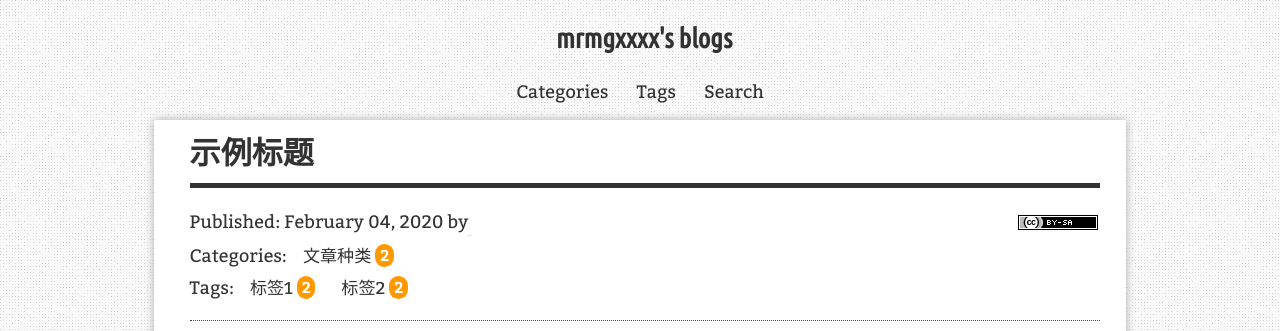
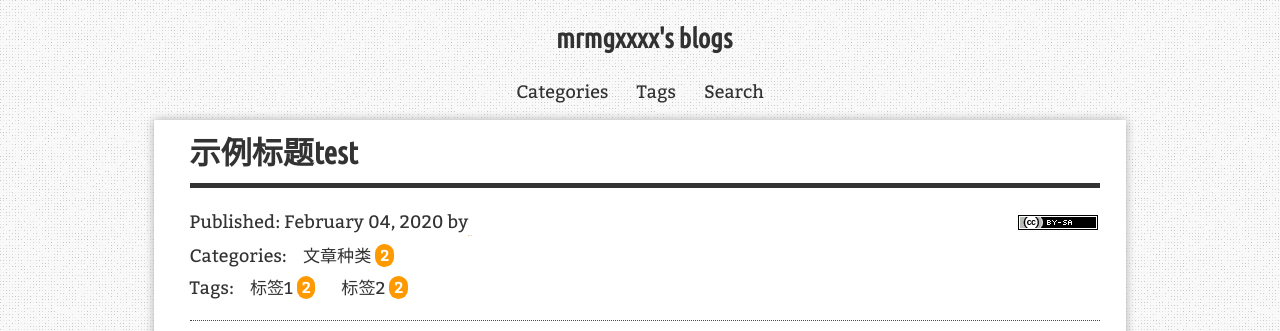
Before and after one commit to mrmgxxxx/mrmgxxxx.github.io, a Jekyll site: the page built from _posts/2020-02-04-example-ex.md, in a window 1280 px wide. Shown: the top 331 px of the page. Built offline with Jekyll 4.4.1, drawn with Linux system fonts in a browser that asks for light colours; comment, search, counter and statistics services are not loaded.

Commit message:
delete foornote

```diff
--- a/_posts/2020-02-04-example-ex.md
+++ b/_posts/2020-02-04-example-ex.md
@@ -1,6 +1,6 @@
 ---
 layout: post
-title: "示例标题"
+title: "示例标题test"
 description: "文章描述"
 categories: [文章种类]
 tags: [标签1, 标签2]
@@ -26,8 +26,3 @@
 func main() {
 }
 {% endhighlight %}
-
-[^1]: This is a footnote.
-
-[kramdown]: https://kramdown.gettalong.org/
-[Simple Texture]: https://github.com/yizeng/jekyll-theme-simple-texture
```
